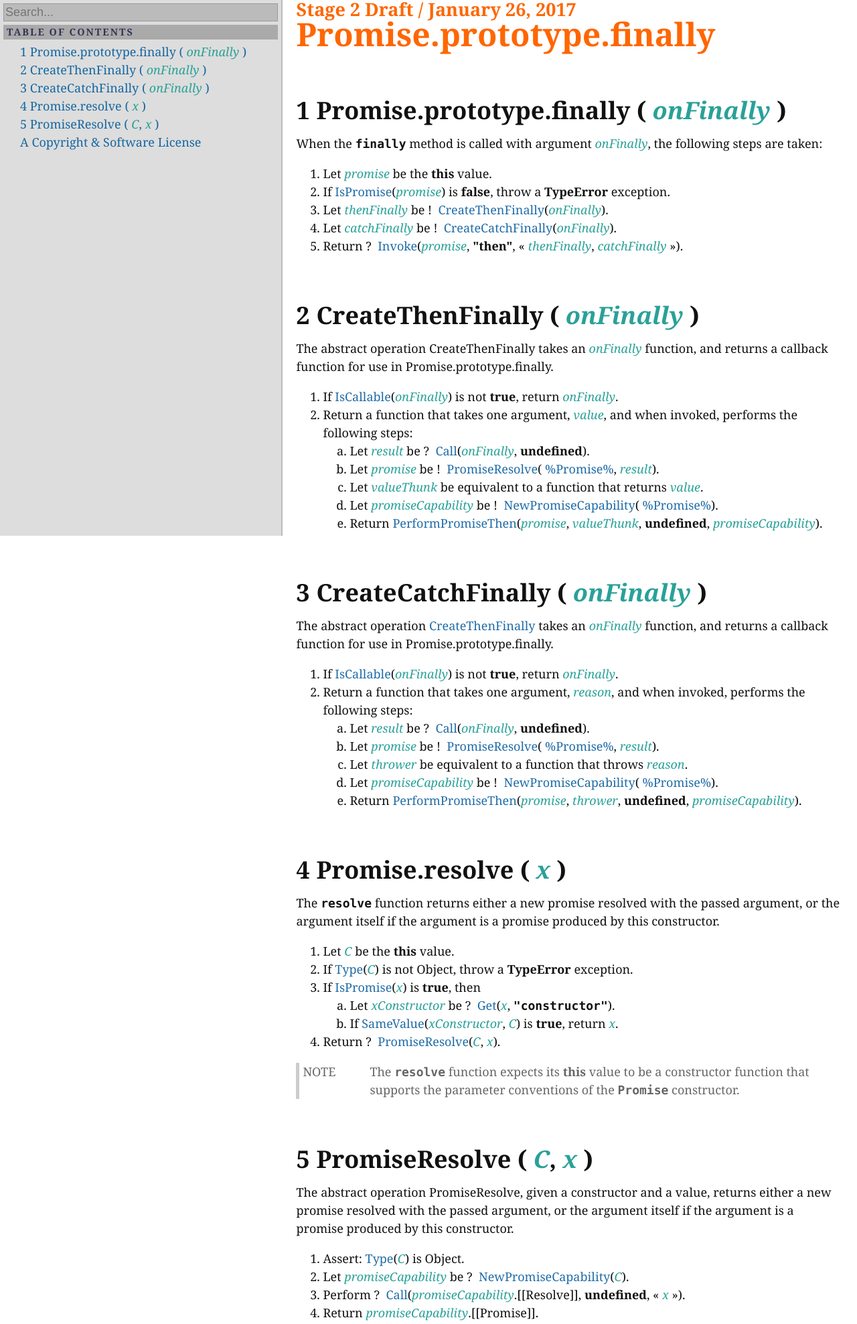
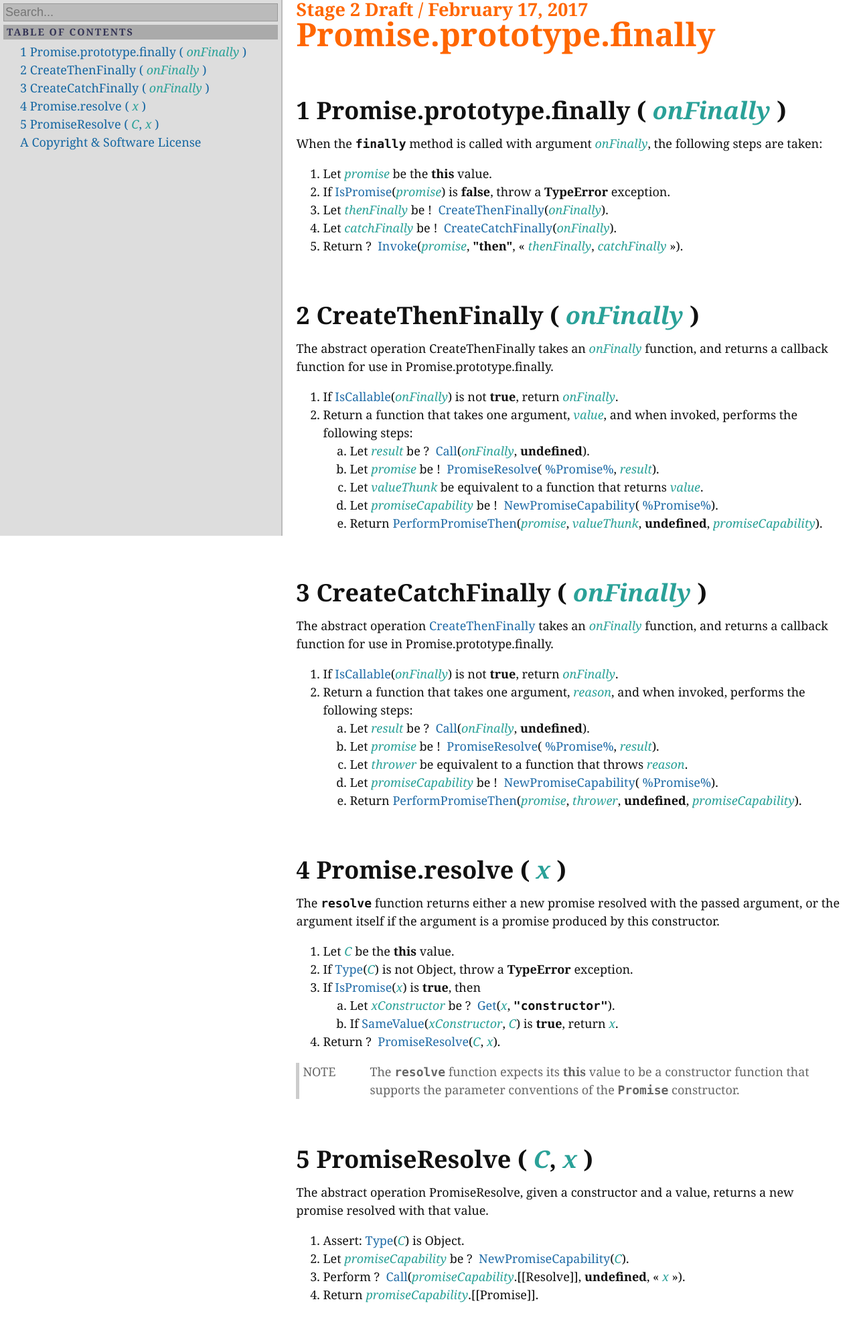
Before and after one commit to tc39/proposal-promise-finally, a website: page index.html in a window 1280 px wide. Shown: the top 1977 px of the page at 67% size. Drawn offline with nearby package versions, Linux system fonts and the light colour scheme.

Commit message:
Update spec from 2220479c4ad78f50ef686b4049ed824873418111

```diff
--- a/index.html
+++ b/index.html
@@ -2107,7 +2107,7 @@
 		</div>
 	</div>
 	<div id="spec-container">
-		<h1 class="version first">Stage 2 Draft / January 26, 2017</h1>
+		<h1 class="version first">Stage 2 Draft / February 17, 2017</h1>
 		<h1 class="title">Promise.prototype.finally</h1>
 
 		<emu-clause id="sec-promise.prototype.finally">
@@ -2231,7 +2231,7 @@
 
 		<emu-clause id="sec-promise-resolve" aoid="PromiseResolve">
 			<h1><span class="secnum">5</span>PromiseResolve ( <var>C</var>, <var>x</var> )</h1>
-			<p>The abstract operation PromiseResolve, given a constructor and a value, returns either a new promise resolved with the passed argument, or the argument itself if the argument is a promise produced by this constructor.</p>
+			<p>The abstract operation PromiseResolve, given a constructor and a value, returns a new promise resolved with that value.</p>
 			<emu-alg>
 				<ol>
 					<li>Assert:
```
